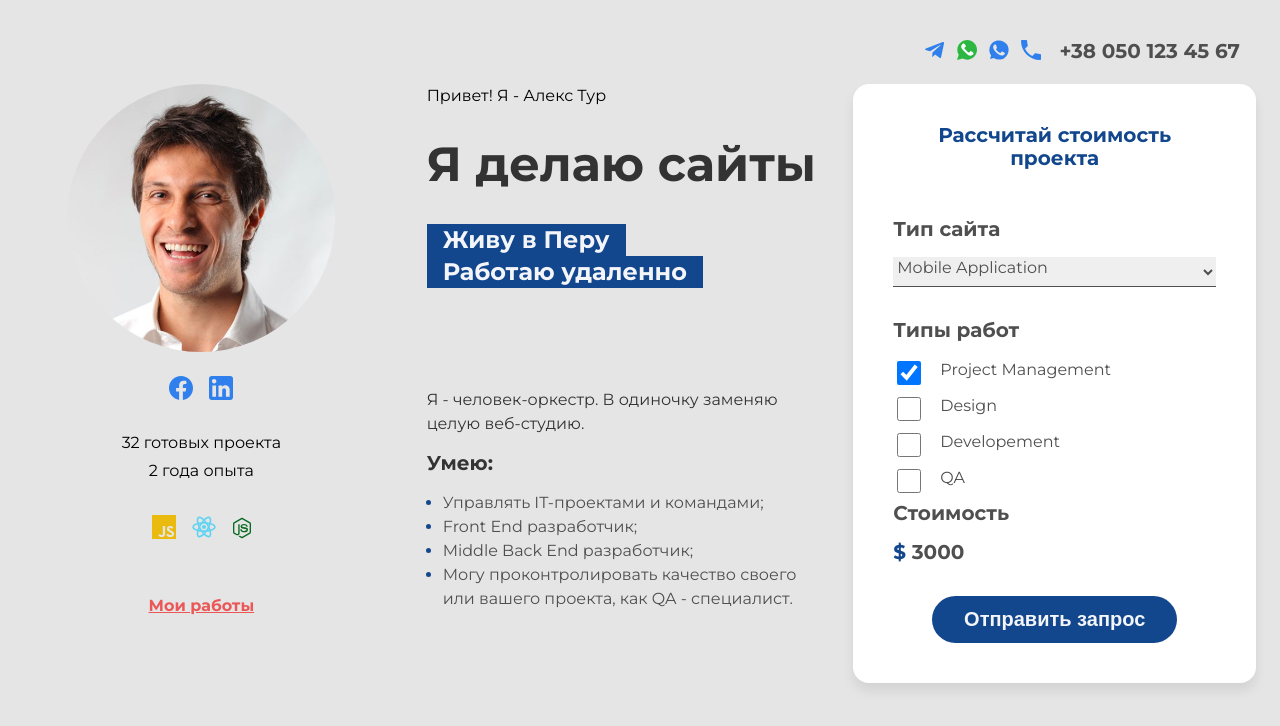
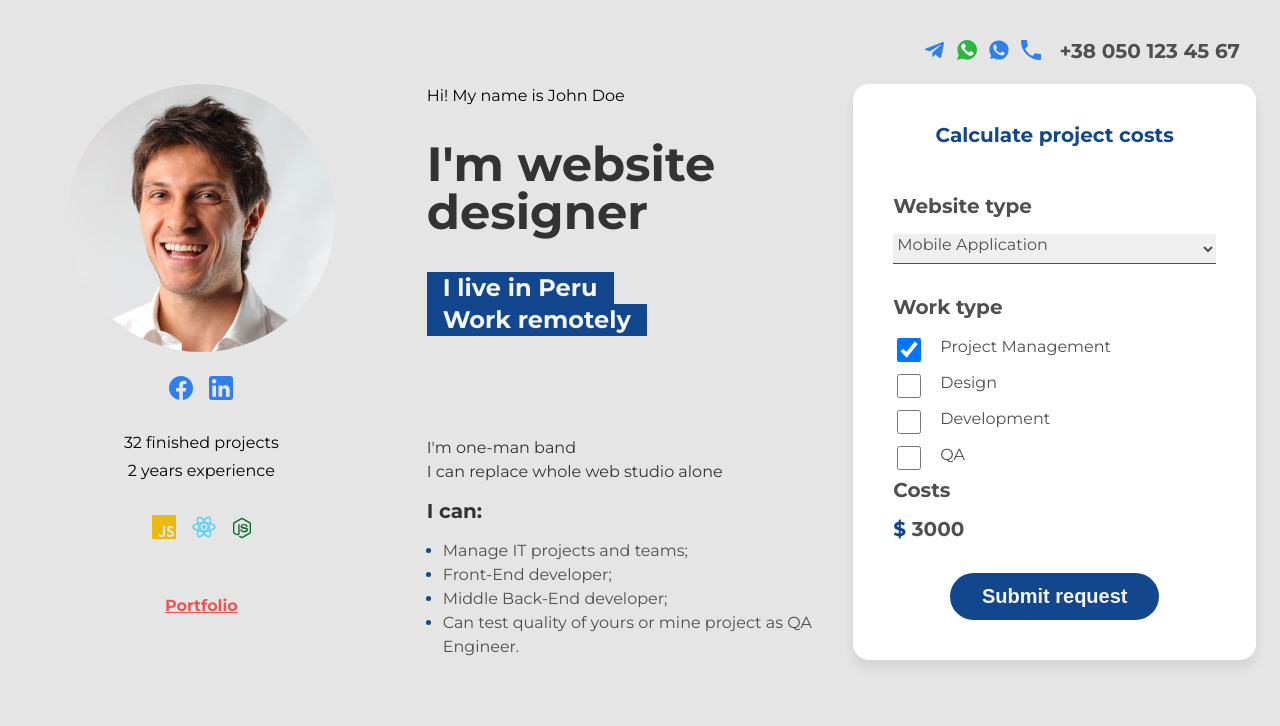
Before and after one commit to peperd/landing-page, a plain HTML site: page index.html in a window 1280 px wide. Drawn offline with Linux system fonts and the light colour scheme.

Commit message:
translate to English

```diff
--- a/css/styles.css
+++ b/css/styles.css
@@ -165,7 +165,7 @@ body {
   margin-bottom: 100px;
 }
 
-.my-discription {
+.my-description {
   margin-bottom: 16px;
   font-style: normal;
   font-weight: normal;
--- a/index.html
+++ b/index.html
@@ -25,7 +25,7 @@
                 <img src="./img /icons/whatsapp-svgrepo-com.svg" class="whatsapp-icon" alt="whatsapp-icon"></a>
             <a href="" class="viber-link">
                 <img src="./img /icons/viber-icon.svg" class="viber-icon" alt="viber-icon"></a>
-            <a href="tel:+380501234567" class="pnone-icon-link">
+            <a href="tel:+380501234567" class="phone-icon-link">
                 <img src="./img /icons/phone-icon.svg" class="phone-icon" alt="phone-icon-link"></a>
             <a href="tel:+380501234567" class="phone-link-number">
                +38 050 123 45 67
@@ -43,8 +43,8 @@
                 <img src="./img /icons/linkedin-icon.svg" alt="My Linkedin link" class="social-icon"></a>
         </div>
         <div class="experience-description">
-                <p class="experience-description-text, experience-description-text-first">32 готовых проекта</p>
-                <p class="experience-description-text">2 года опыта</p>
+                <p class="experience-description-text, experience-description-text-first">32 finished projects</p>
+                <p class="experience-description-text">2 years experience</p>
         </div>
         <div class="technologies-container">
                 <img src="./img /icons/js-icon.svg" alt="Javascript" class="icon-shift">
@@ -52,38 +52,38 @@
                 <img src="./img /icons/nodejs-icon.svg" alt="NodeJS">
         </div>
         <div>
-                <a class="my-projects-link" href="https://github.com/">Мои работы</a>
+                <a class="my-projects-link" href="https://github.com/">Portfolio</a>
         </div>
         </SECtion>
 
         <!-- My info  section-->
         <section class="My-info-section">
-            <h2 class="My-name" >Привет! Я - Алекс Тур</h2>
-            <h1 class="my-profession" >Я делаю сайты</h1>
-            <p class="my-location" >Живу в Перу</p>
-            <p class="my-workstyle" >Работаю удаленно</p>
-            <p class="my-discription" >Я - человек-оркестр. В одиночку заменяю целую веб-студию.</p>
+            <h2 class="My-name" >Hi! My name is John Doe</h2>
+            <h1 class="my-profession" >I'm website designer</h1>
+            <p class="my-location" >I live in Peru</p>
+            <p class="my-workstyle" >Work remotely</p>
+            <p class="my-description" >I'm one-man band </br>I can replace whole web studio alone</p>
             <div>
-                <p class="my-skills-title">Умею:</p>
+                <p class="my-skills-title">I can:</p>
                 <ul class="my-skills-list">
                     <li class="my-skills-item">
                         <p class="my-skills-text">
-                            Управлять IT-проектами и командами;
+                            Manage IT projects and teams;
                         </p>
                     </li>
                     <li class="my-skills-item" >
                         <p class="my-skills-text">
-                            Front End разработчик;
+                            Front-End developer;
                         </p>
                     </li>
                     <li class="my-skills-item">
                         <p class="my-skills-text">
-                            Middle Back End разработчик;
+                            Middle Back-End developer;
                         </p>
                     </li>
                     <li class="my-skills-item" >
                         <p class="my-skills-text">
-                            Могу проконтролировать качество своего или вашего проекта, как QA - специалист.
+                            Can test quality of yours or mine project as QA Engineer.
                         </p>
                     </li>
                 </ul>
@@ -92,11 +92,11 @@
 
         <!-- Project price section -->
         <section class="project-price-section">
-            <form class="project-price-form" method="POST" name="Просчет проекта" data-netlify='true' id=
+            <form class="project-price-form" method="POST" name="project calculate" data-netlify='true' id=
                     "project-price-form">
-                <h4 class="project-price-title">Рассчитай стоимость проекта</h4>
+                <h4 class="project-price-title">Calculate project costs</h4>
                 <div class="project-type-container">
-                    <label for="project-type" class="project-price-form-field-title">Тип сайта</label>
+                    <label for="project-type" class="project-price-form-field-title">Website type</label>
                     <select name="Project type" id="project-type" class="project-price-select">
                         <option value="landing-page">Landing page</option>
                         <option value="online-store">Online Store</option>
@@ -105,11 +105,11 @@
                     </select>
                 </div>
                 <div class="activity-type-container">
-                    <p class="project-price-form-field-title">Типы работ</p>
+                    <p class="project-price-form-field-title">Work type</p>
                     <div class="activity-type-item">
-                        <input checked type="checkbox" name="Project managment" id=
-                                "project-managment" class="activity-type-checkbox">
-                        <label for="project-managment" class="activity-type-title">Project Management</label>
+                        <input checked type="checkbox" name="Project management" id=
+                                "project-management" class="activity-type-checkbox">
+                        <label for="project-management" class="activity-type-title">Project Management</label>
                     </div>
                     <div class="activity-type-item">
                         <input type="checkbox" name="Design" id="Design" class="activity-type-checkbox">
@@ -117,7 +117,7 @@
                     </div>
                     <div class="activity-type-item">
                         <input type="checkbox" name="Developer" id="Developer" class="activity-type-checkbox">
-                        <label for="Developer" class="activity-type-title">Developement</label>
+                        <label for="Developer" class="activity-type-title">Development</label>
                     </div>
                     <div class="activity-type-item">
                         <input type="checkbox" name="QA" id="QA" class="activity-type-checkbox">
@@ -126,13 +126,13 @@
 
                 </div>
                 <div class="project-price-container">
-                    <p class="project-price-form-field-title">Стоимость</p>
+                    <p class="project-price-form-field-title">Costs</p>
                     <p class="project-price-sum"><span class="project-price-sum-currency">$</span>
                             <span id="total-price">3000<span></p>
                 </div>
                 <input type="hidden" name="Email">
                 <div class="project-price-calculate-button-container">
-                    <button class="project-price-calculate-button">Отправить запрос</button>
+                    <button class="project-price-calculate-button">Submit request</button>
                 </div>
 
             </form>
@@ -146,15 +146,15 @@
                 <img src="./img /icons/close-icon.svg" alt="close-button">
             </button>
             <img src="./img /icons/mail-icon.svg" alt="mail-icon" class="modal-mail-icon">
-            <h4 class="modal-title">Я свяжусь свами на<br> протяжении ближайшего часа</h4>
+            <h4 class="modal-title">I will contact you<br> within hour</h4>
             <form action="#" class="modal-container-form" id="modal-email-container">
                 <div class="email-input-container" id="email-input-container">
                     <label for="user-email" class="user-email-title">Email</label>
-                    <input type="email" name="user-email" id="user-email" placeholder="Укажите Email" class=
+                    <input type="email" name="user-email" id="user-email" placeholder="Input Email" class=
                             "user-email-field">
-                    <p class="email-error-text">Проверьте email</p>
+                    <p class="email-error-text">Check email</p>
                 </div>
-                <button type="submit" class="submit-button">Отправить</button>
+                <button type="submit" class="submit-button">Send</button>
             </form>
         </div>
     </div>
@@ -164,7 +164,7 @@
                 <img src="./img /icons/close-icon.svg" alt="close-button">
             </button>
             <img src="./img /icons/bx_bx-checkbox-_.svg" alt="success-icon" class="modale-success-icon">
-           <p class="modal-title">Всё отлично! <br>Запрос отправлен</p>
+           <p class="modal-title">Thank you! <br>Request has been sent</p>
         </div>
     </div>
     <script src="./js/script.js"></script>
--- a/js/script.js
+++ b/js/script.js
@@ -56,8 +56,8 @@ function calculateWork() {
     if (values.qa) {
         totalPrice = totalPrice + workTypes.qa;
     }
-    const totlaPriceEl = document.querySelector('#total-price');
-    totlaPriceEl.textContent = totalPrice;
+    const totalPriceEl = document.querySelector('#total-price');
+    totalPriceEl.textContent = totalPrice;
     console.log(totalPrice)
 }
 const formEl = document.querySelector('#project-price-form');
@@ -73,8 +73,8 @@ formEl.addEventListener('submit', function (event) {
 
 const closeButtons = document.querySelectorAll('.modal-close-button');
 
-closeButtons.forEach(function (closebuton) {
-    closebuton.addEventListener('click', function () {
+closeButtons.forEach(function (closebutton) {
+    closebutton.addEventListener('click', function () {
         const inputContainer = document.querySelector('#email-input-container');
         inputContainer.classList.remove('email-input-container-error');
 
```
